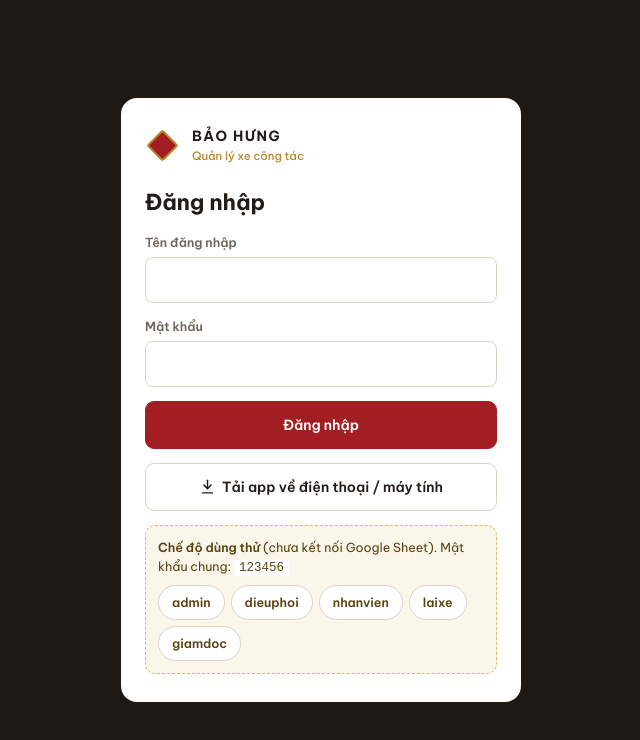
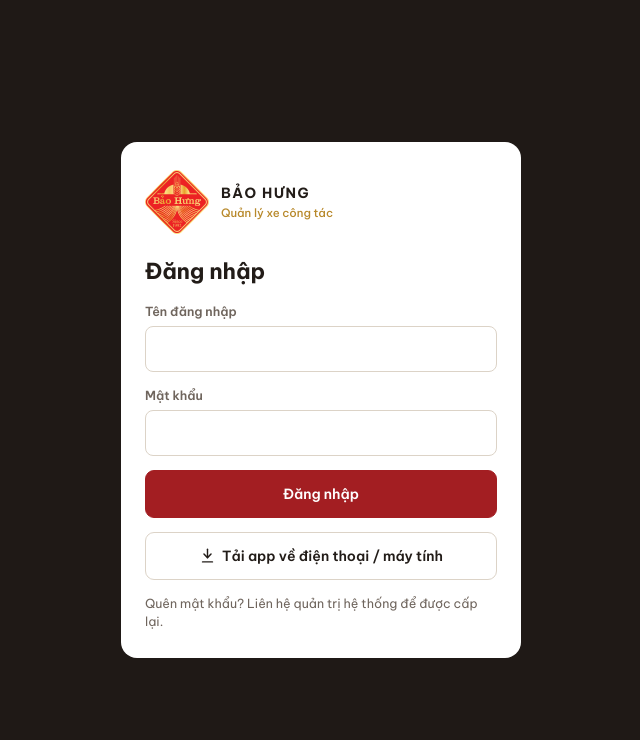
Before and after one commit to Bkbaohung/dang-ky-xe, a plain HTML site: page index.html in a window 1280 px wide. Shown: the whole page, without its empty margins (319-959 px from the left). Drawn offline with Linux system fonts and the light colour scheme.

Commit message:
Add files via upload

```diff
--- a/index.html
+++ b/index.html
@@ -15,7 +15,7 @@
   // CẤU HÌNH: dán link Web App của Apps Script (dạng https://script.google.com/macros/s/.../exec)
   // Để trống = chế độ DÙNG THỬ (dữ liệu giả lưu trên trình duyệt).
   // ============================================================================
-  var API_URL = '';
+  var API_URL = 'https://script.google.com/macros/s/AKfycbzMRNpMeVF_rwWOLYKOuK-3g43PEwg5JdqKvCw9s_GIgdDkkl6ot495TAPkOd1v1Y3b0w/exec';
 </script>
 <style>
 *{box-sizing:border-box}
@@ -56,8 +56,9 @@
 .fld input,.fld select,.fld textarea{width:100%;padding:11px 12px;border:1px solid #DCD3C7;border-radius:8px;font-size:15px;background:#fff;outline:none}
 .fld textarea{resize:vertical}.fld input:focus,.fld select:focus,.fld textarea:focus{border-color:#A31E22}
 .fgrid{display:grid;grid-template-columns:1fr 1fr;gap:12px}.fgrid .full{grid-column:1/-1}
-.logo{width:23px;height:23px;transform:rotate(45deg);background:#A31E22;border:2px solid #B8892B;border-radius:3px;flex:none;margin:6px}
-.logo.sm{width:19px;height:19px;margin:4px}
+.logo{width:46px;height:46px;object-fit:contain;flex:none;display:block}
+.logo.sm{width:34px;height:34px}
+.login .logo{width:64px;height:64px}
 .brand{display:flex;align-items:center;gap:12px}.brand-t{font-weight:700;letter-spacing:.1em;font-size:14px}.brand-s{font-size:11.5px;color:#B8892B;font-weight:500;margin-top:2px}
 .av{width:34px;height:34px;border-radius:50%;background:#A31E22;color:#fff;display:inline-flex;align-items:center;justify-content:center;font-size:13px;font-weight:700;flex:none}
 .av-l{background:#F6E1E1;color:#A31E22;width:36px;height:36px}
--- a/sw.js
+++ b/sw.js
@@ -1,6 +1,6 @@
 // Service worker tối giản: cho phép cài app (PWA) và hiển thị thông báo. Luôn lấy dữ liệu mới từ mạng.
-const CACHE = 'bh-xe-v1';
-const SHELL = ['./', 'index.html', 'logic.js', 'views.js', 'app.js', 'manifest.json', 'icon-192.png'];
+const CACHE = 'bh-xe-v2';
+const SHELL = ['./', 'index.html', 'logic.js', 'views.js', 'app.js', 'manifest.json', 'icon-192.png', 'logo.png'];
 self.addEventListener('install', e => { self.skipWaiting(); e.waitUntil(caches.open(CACHE).then(c => c.addAll(SHELL)).catch(() => {})); });
 self.addEventListener('activate', e => e.waitUntil(caches.keys().then(ks => Promise.all(ks.filter(k => k !== CACHE).map(k => caches.delete(k)))).then(() => self.clients.claim())));
 self.addEventListener('fetch', e => {
--- a/views.js
+++ b/views.js
@@ -62,7 +62,7 @@
   const demo = !API_URL;
   return `<div class="login">
     <form class="login-card" data-submit="login">
-      <div class="brand"><div class="logo"></div><div><div class="brand-t">BẢO HƯNG</div><div class="brand-s">Quản lý xe công tác</div></div></div>
+      <div class="brand"><img class="logo" src="logo.png" alt="Bảo Hưng"><div><div class="brand-t">BẢO HƯNG</div><div class="brand-s">Quản lý xe công tác</div></div></div>
       <h1>Đăng nhập</h1>
       <label class="fld"><span>Tên đăng nhập</span><input name="username" autocomplete="username" required autocapitalize="none" value="${esc(S.lastUser || '')}"></label>
       <label class="fld"><span>Mật khẩu</span><input name="password" type="password" autocomplete="current-password" required></label>
@@ -88,14 +88,14 @@
   const nav = tabs.map(([k, l, sh]) => `<button class="nav-i ${k === S.tab ? 'on' : ''}" data-a="tab" data-v="${k}"><span class="nav-bar"></span><span class="nav-l">${desktop ? esc(l) : esc(sh)}</span>${badges[k] ? `<span class="nav-b">${badges[k]}</span>` : ''}</button>`).join('');
   return `<div class="shell">
   ${desktop ? `<aside class="side">
-    <div class="brand"><div class="logo"></div><div><div class="brand-t">BẢO HƯNG</div><div class="brand-s">Quản lý xe công tác</div></div></div>
+    <div class="brand"><img class="logo" src="logo.png" alt="Bảo Hưng"><div><div class="brand-t">BẢO HƯNG</div><div class="brand-s">Quản lý xe công tác</div></div></div>
     <nav class="side-nav">${nav}</nav>
     ${canInstall() ? `<button class="side-install" data-a="install">${DL_ICON}Tải app</button>` : ''}
     <button class="me" data-a="account"><span class="av">${esc(ini(u.name))}</span><span class="me-t"><b>${esc(u.name)}</b><small>${esc(ROLE_LABEL[role])}${u.dept ? ' · ' + esc(u.dept) : ''}</small></span><span class="me-c">⋯</span></button>
   </aside>` : ''}
   <div class="col">
     <header class="top">
-      ${desktop ? '' : '<div class="logo sm"></div>'}
+      ${desktop ? '' : '<img class="logo sm" src="logo.png" alt="Bảo Hưng">'}
       <div class="top-t"><div class="muted small">${WDL[new Date().getDay()]}, ${dmy(T)}${API_URL ? '' : ' · <b style="color:#A31E22">Dùng thử</b>'}</div><div class="h1">${esc(tabLabel)}</div></div>
       ${canBook && desktop ? `<button class="btn btn-p" data-a="newTrip">+ Đặt xe công tác</button>` : ''}
       <button class="icon-btn" data-a="refresh" title="Tải lại">${S.loading ? '<span class="spin"></span>' : '<svg width="17" height="17" viewBox="0 0 24 24" fill="none" stroke="currentColor" stroke-width="2" stroke-linecap="round"><path d="M21 12a9 9 0 1 1-2.6-6.4"></path><path d="M21 3v6h-6"></path></svg>'}</button>
```
Also changed, not shown: icon-192.png, icon-512.png, logo.png (added).
